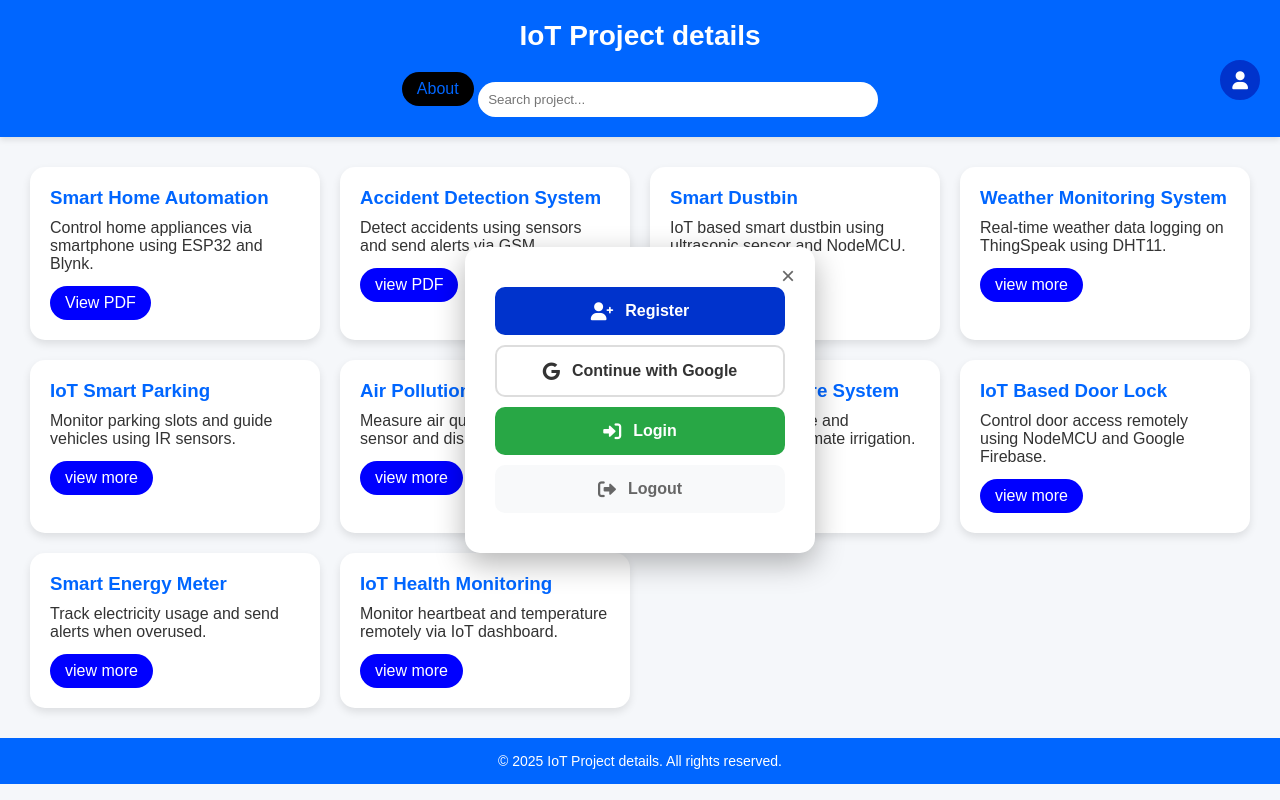
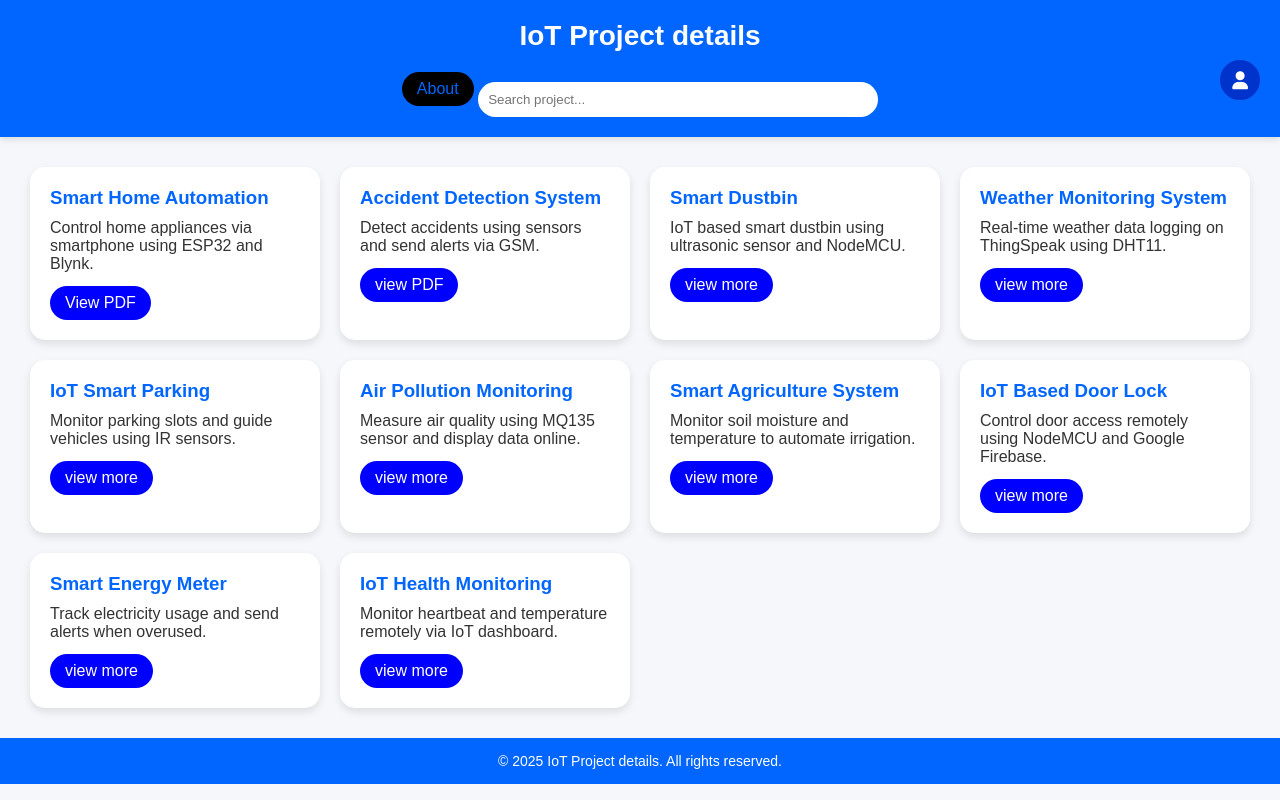
Before and after one commit to dhanush6-cv/iotprojects, a website: page index.html in a window 1280 px wide. Drawn offline with Linux system fonts and the light colour scheme.

Commit message:
Update index.html

```diff
--- a/index.html
+++ b/index.html
@@ -38,30 +38,7 @@
         <i class="fas fa-user" id="profileIcon"></i>
     </div>
 </div>
-<!-- Authentication Modal -->
-<div class="auth-modal" id="authModal">
-    <div class="modal-content">
-        <span class="close-btn" id="closeAuthModal">&times;</span>
 
-        <div class="auth-options">
-            <button class="auth-btn register-btn" id="registerBtn">
-                <i class="fas fa-user-plus"></i> Register
-            </button>
-
-            <button class="auth-btn google-btn" id="googleBtn">
-                <i class="fab fa-google"></i> Continue with Google
-            </button>
-
-            <button class="auth-btn login-btn" id="loginBtn">
-                <i class="fas fa-sign-in-alt"></i> Login
-            </button>
-
-            <button class="auth-btn logout-btn" id="logoutBtn">
-                <i class="fas fa-sign-out-alt"></i> Logout
-            </button>
-        </div>
-    </div>
-</div>
 <!-- Upload Side Panel -->
 <div class="upload-side-panel" id="uploadSidePanel">
     <div class="panel-header">
```
